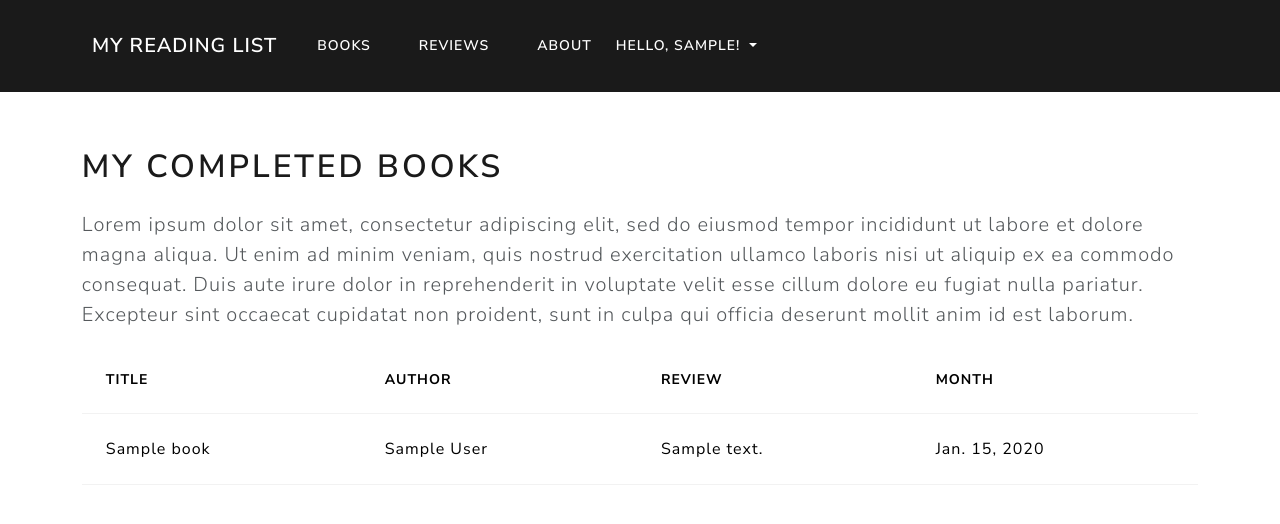
After one commit to nicoferreira90/reading_list_app, a Django app: page /reviews/ in a window 1280 px wide. The commit adds this page. Shown: the top 524 px of the page. Run offline with Django 5.2, Linux system fonts and the light colour scheme; a user stored in the database is signed in; tables that the repository leaves empty hold one stand-in row (values such as "Sample post"); some libraries are stand-ins or nearby versions.

Commit message:
progress on reviews page

```diff
--- a/reading/models.py
+++ b/reading/models.py
@@ -9,6 +9,11 @@ class Book(models.Model):
     order = models.PositiveSmallIntegerField()
     cover = models.ImageField(upload_to="covers/", blank=True, null=True)
 
+    # this are new
+    finished = models.BooleanField(default=False)
+    finished_date = models.DateField(blank=True, null=True)
+    review = models.TextField(blank=True, null=True)
+
     class Meta:
         ordering = ['order']
 
--- a/reading/urls.py
+++ b/reading/urls.py
@@ -1,8 +1,9 @@
 from django.urls import path
-from .views import ReadingListView, BookUpdateView, add_book, delete_book, book_search, book_sort
+from .views import ReadingListView, FinishedBookListView, BookUpdateView, add_book, delete_book, book_search, book_sort
 
 urlpatterns = [
     path("", ReadingListView.as_view(), name="reading_page"),
+    path("reviews/", FinishedBookListView.as_view(), name="review_page"),
 ]
 
 htmx_urlpatterns = [
--- a/reading/views.py
+++ b/reading/views.py
@@ -20,16 +20,27 @@ class ReadingListView(LoginRequiredMixin, ListView):
 
     def get_queryset(self):
         """Override the get_queryset method so that ReadingListView only displays books registered by the current user."""
-        return Book.objects.filter(book_owner=self.request.user)
+        return Book.objects.filter(book_owner=self.request.user).filter(finished=False)
 
     def get_context_data(self, **kwargs):
         # Get the base context data from the parent class
         context = super().get_context_data(**kwargs)
 
-        top_book = Book.objects.filter(book_owner=self.request.user).first()
+        top_book = Book.objects.filter(book_owner=self.request.user).filter(finished=False).first()
         context["top_book"] = top_book
         print(top_book)
         return context
+
+class FinishedBookListView(LoginRequiredMixin, ListView):
+    model = Book
+    template_name = "reading/review_page.html"
+    context_object_name = "finished_book_list"
+    login_url = "account_login"
+
+    def get_queryset(self):
+        """Override the get_queryset method so that ReadingListView only displays books registered by the current user."""
+        return Book.objects.filter(book_owner=self.request.user).filter(finished=True)
+
 
 class BookUpdateView(LoginRequiredMixin, UpdateView):
     model = Book
--- a/templates/base.html
+++ b/templates/base.html
@@ -71,7 +71,7 @@
                 <a class="nav-link active" aria-current="page" href="{% url "reading_page" %}" style="color: white;">Books</a>
               </li>
               <li class="nav-item mx-3">
-                <a class="nav-link active" aria-current="page" href="#" style="color: white;">Reviews</a>
+                <a class="nav-link active" aria-current="page" href="{% url "review_page" %}" style="color: white;">Reviews</a>
               </li>
               <li class="nav-item mx-3">
                 <a class="nav-link active" aria-current="page" href="{% url "about_page" %}" style="color: white;">About</a>
--- a/templates/reading/partials/right_page_content.html
+++ b/templates/reading/partials/right_page_content.html
@@ -20,7 +20,7 @@
 
 
 <div style="width: 70%; margin: 0 auto;">
-    <div class="alert alert-dismissible alert-info">
+    <div class="alert alert-dismissible alert-info" style="text-align: center; border-radius: 0;">
         You haven't finished any books yet.
     </div>
 </div>
--- /dev/null
+++ b/templates/reading/review_page.html
@@ -0,0 +1,41 @@
+{% extends "base.html" %}
+
+{% block content %}
+
+<div class="p-2" style="width: 95%; margin: auto;">
+
+    <h1 class="my-4 text-start">My completed books</h1>
+
+    <p class="lead">Lorem ipsum dolor sit amet, consectetur adipiscing elit,
+         sed do eiusmod tempor incididunt ut labore et dolore magna aliqua.
+          Ut enim ad minim veniam, quis nostrud exercitation ullamco laboris nisi ut aliquip ex ea commodo consequat.
+           Duis aute irure dolor in reprehenderit in voluptate velit esse cillum dolore eu fugiat nulla pariatur.
+            Excepteur sint occaecat cupidatat non proident, sunt in culpa qui officia deserunt mollit anim id est laborum.</p>
+
+
+
+    <table class="table">
+        <thead>
+        <tr>
+            <th scope="col">Title</th>
+            <th scope="col">Author</th>
+            <th scope="col">Review</th>
+            <th scope="col">Month</th>
+        </tr>
+        </thead>
+        <tbody>
+        {% for book in finished_book_list %}
+        <tr>
+            <td>{{book.title}}</td>
+            <td>{{book.author}}</td>
+            <td>{{book.review}}</td>
+            <td>{{book.finished_date}}</td>
+        </tr>
+        {% endfor %}
+        </tbody>
+    </table>
+
+</div>
+
+
+{% endblock content %}
```
Also changed, not shown: reading/migrations/0007_book_finished_date_book_is_it_read_book_review.py (added), reading/migrations/0008_rename_is_it_read_book_finished.py (added).
